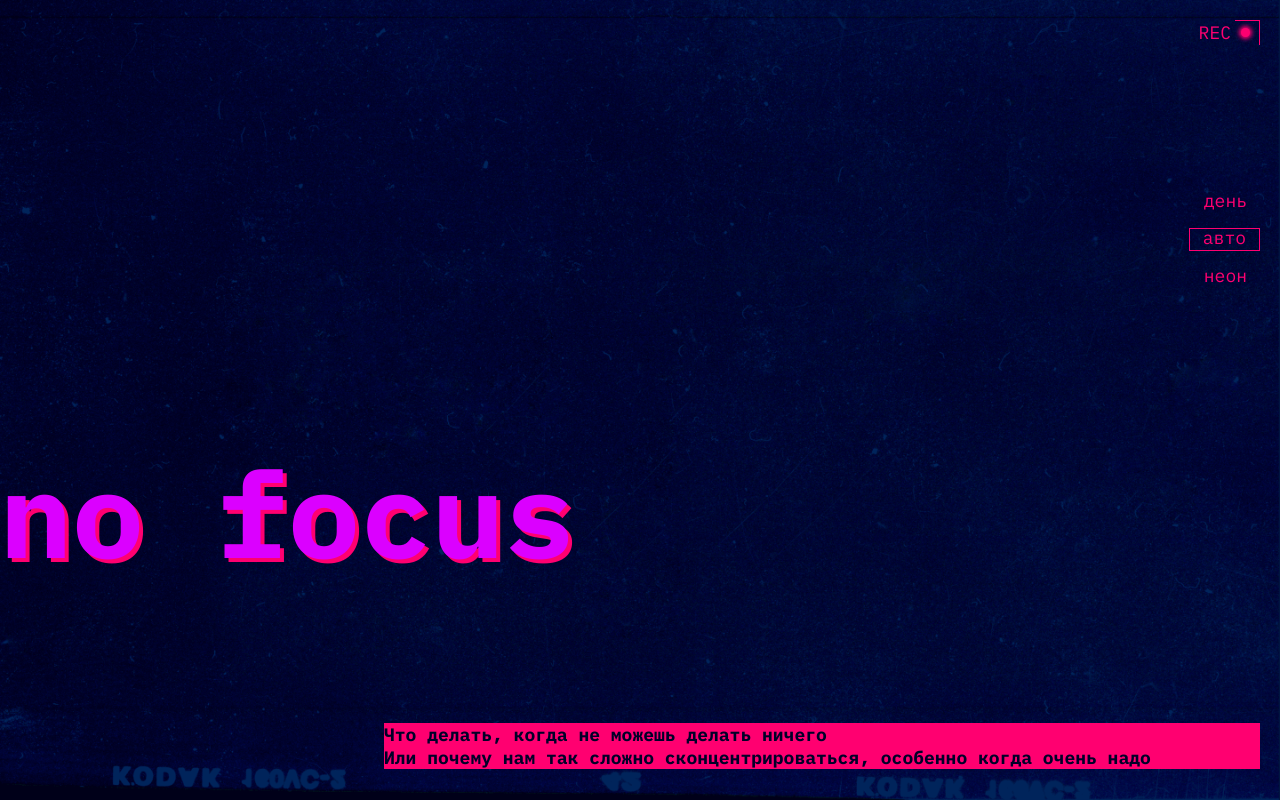
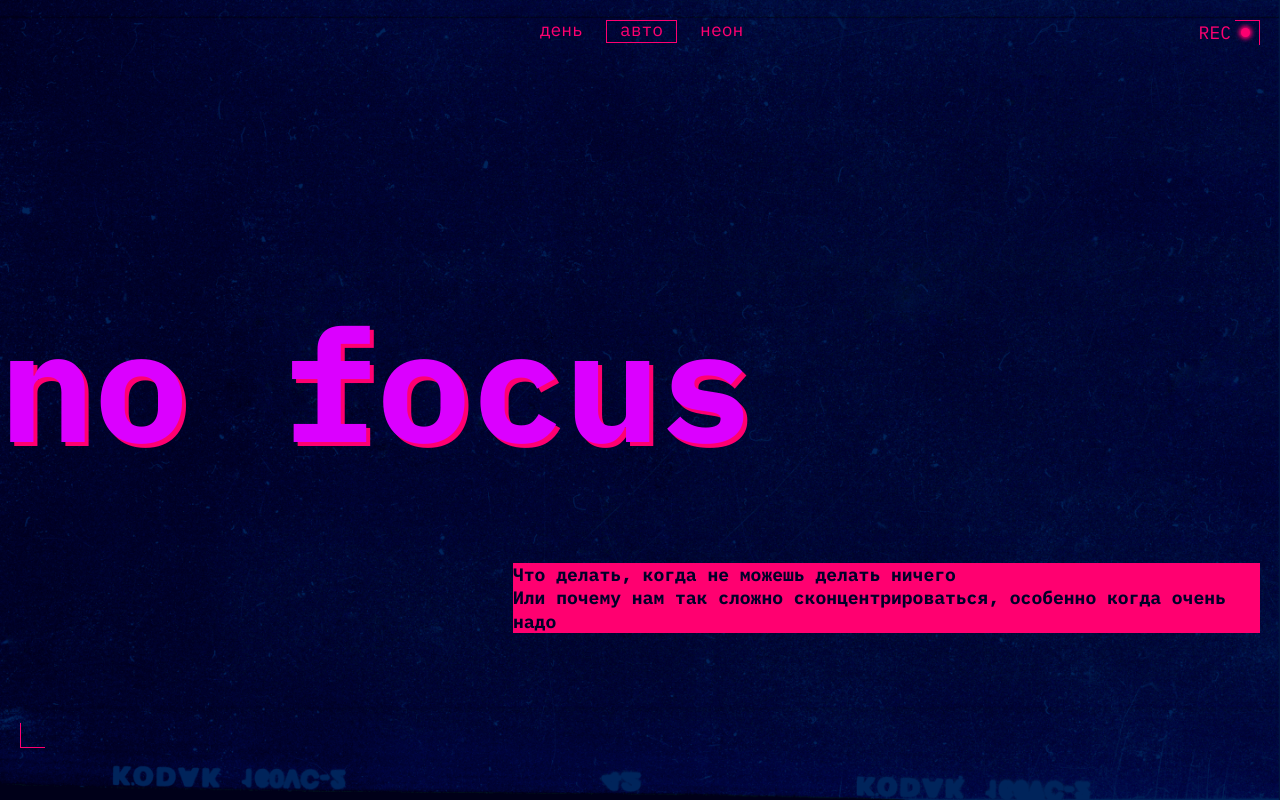
Before and after one commit to nonncal/slozhno-sosredotochitsya-fd, a website: page index.html in a window 1280 px wide. Shown: the top 800 px of the page. Drawn offline with Linux system fonts and the light colour scheme.

Commit message:
feat: сверстан адаптив 1024+

```diff
--- a/styles/style.css
+++ b/styles/style.css
@@ -228,9 +228,11 @@
 }
 
 @media (width >= 768px) {
+
   :root {
     --side-offset: 20px;
   }
+
   .header {
     display: grid;
     grid-template-rows: repeat(3, 1fr);
@@ -247,10 +249,12 @@
 
   .header__title{
     /* grid-column: 1; */
+    font-size: clamp(7.5rem, 0.5625rem + 14.4531vw, 9.8125rem);
     grid-row: 2;
     align-self: start;
     padding: 125px 0 55px;
   }
+
   .header__description {
     grid-row: 3;
     /* grid-column: span 2; */
@@ -272,6 +276,7 @@
     left: 20px;
     bottom: 20px;
   }
+
   .research-cards {
     grid-template-columns: fit-content(32%) fit-content(68%);
   }
@@ -288,11 +293,6 @@
     grid-column: 2;
   }
 
-  .reasons-cards {
-    /* grid-template-rows: repeat(2, min-content);
-    grid-template-columns: repeat(3, fit-content(calc(100% / 3))); */
-  }
-
   .reasons-cards .card__title {
     margin-block-start: 80px;
     max-inline-size: 230px;
@@ -305,6 +305,7 @@
   .solution-cards .card {
     grid-column: 2;
   }
+
   .solution-cards .card:first-of-type {
     margin-block-start: 80px;
   }
@@ -325,14 +326,17 @@
     grid-row: 1;
     grid-column: 1/4;
   }
+
   .pictures-gallery__item:nth-of-type(1) {
     grid-row: 2;
     grid-column: 1/3;
   }
+
   .pictures-gallery__item:nth-of-type(2) {
     grid-row: span 2;
     grid-column: 3;
   }
+
   .pictures-gallery__item:nth-of-type(3) {
     grid-row: span 2;
     grid-column: 1;
@@ -350,6 +354,10 @@
     block-size: 1024px;
   }
 
+  .footer__title {
+    font-size: clamp(7.5rem, 0.5625rem + 14.4531vw, 9.8125rem);
+  }
+
   .decorations.footer__decorations::after {
     right: 0;
     top: 0;
@@ -360,3 +368,53 @@
     bottom: 0;
   }
 }
+
+@media (width >= 1024px) {
+
+  .header {
+    block-size: 768px;
+  }
+
+  .header__theme-menu {
+    align-self: start;
+    justify-items: center;
+    margin-block-start: var(--side-offset);
+    margin-inline-start: 23px;
+  }
+
+  .header__theme-menu-list {
+    display: flex;
+    flex-direction: row;
+    gap: 10px;
+  }
+
+  .header__theme-menu-item:not(:last-child) {
+    padding-block-end: 0;
+  }
+
+  .header__description {
+    margin: 51px var(--side-offset) 0 513px;
+  }
+
+  .header__title {
+    padding: 80px 0 55px;
+  }
+
+  .reasons-cards {
+    grid-template-rows: repeat(2, min-content);
+    grid-template-columns: repeat(3, fit-content(calc(96% / 3)));
+  }
+
+  .reasons-cards .card {
+    grid-row: 2;
+  }
+
+  .reasons-cards .card__title {
+    margin-block-start: 80px;
+    max-inline-size: 315px;
+  }
+
+  .footer {
+    block-size: 768px;
+  }
+}
```
